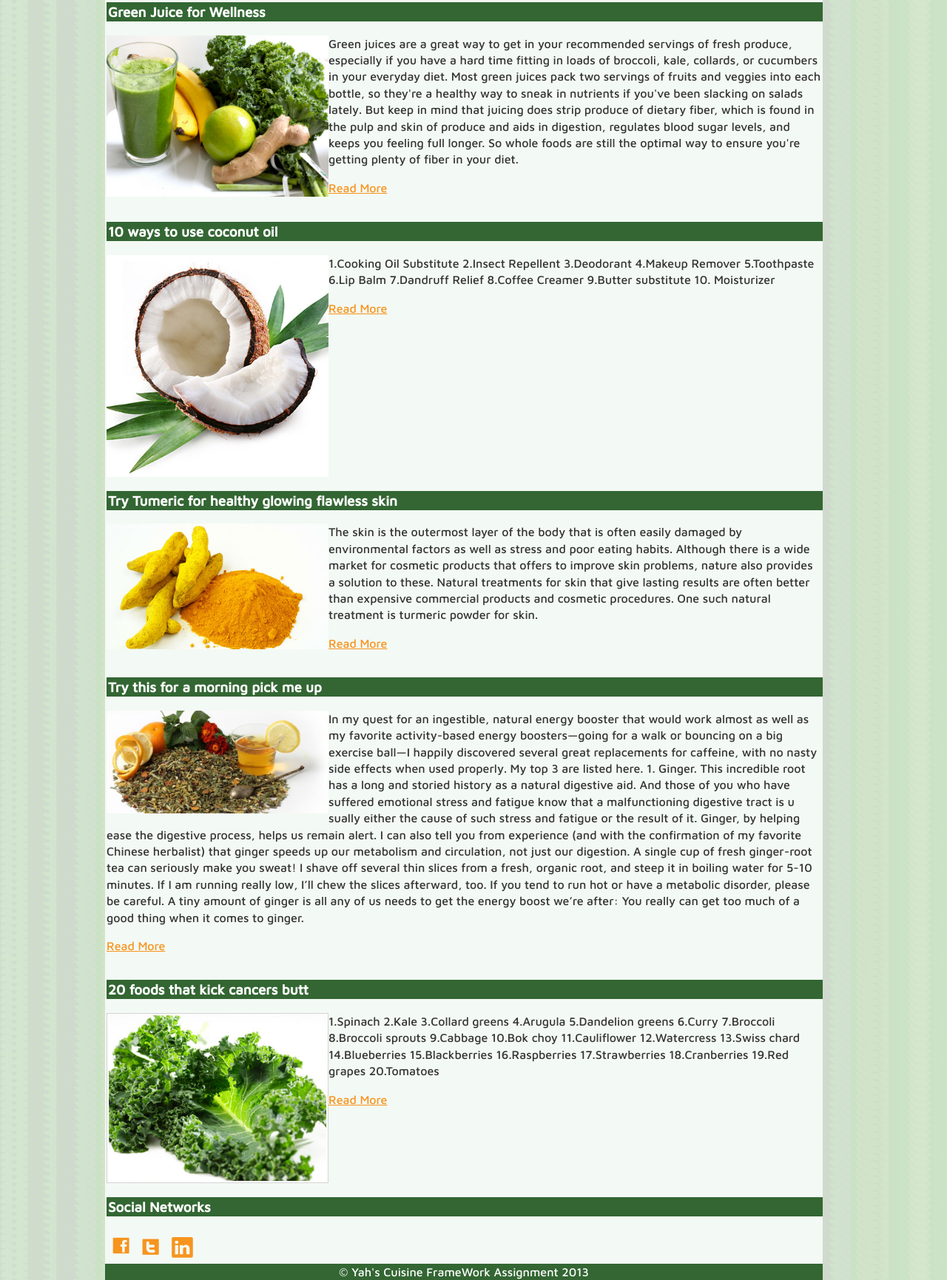
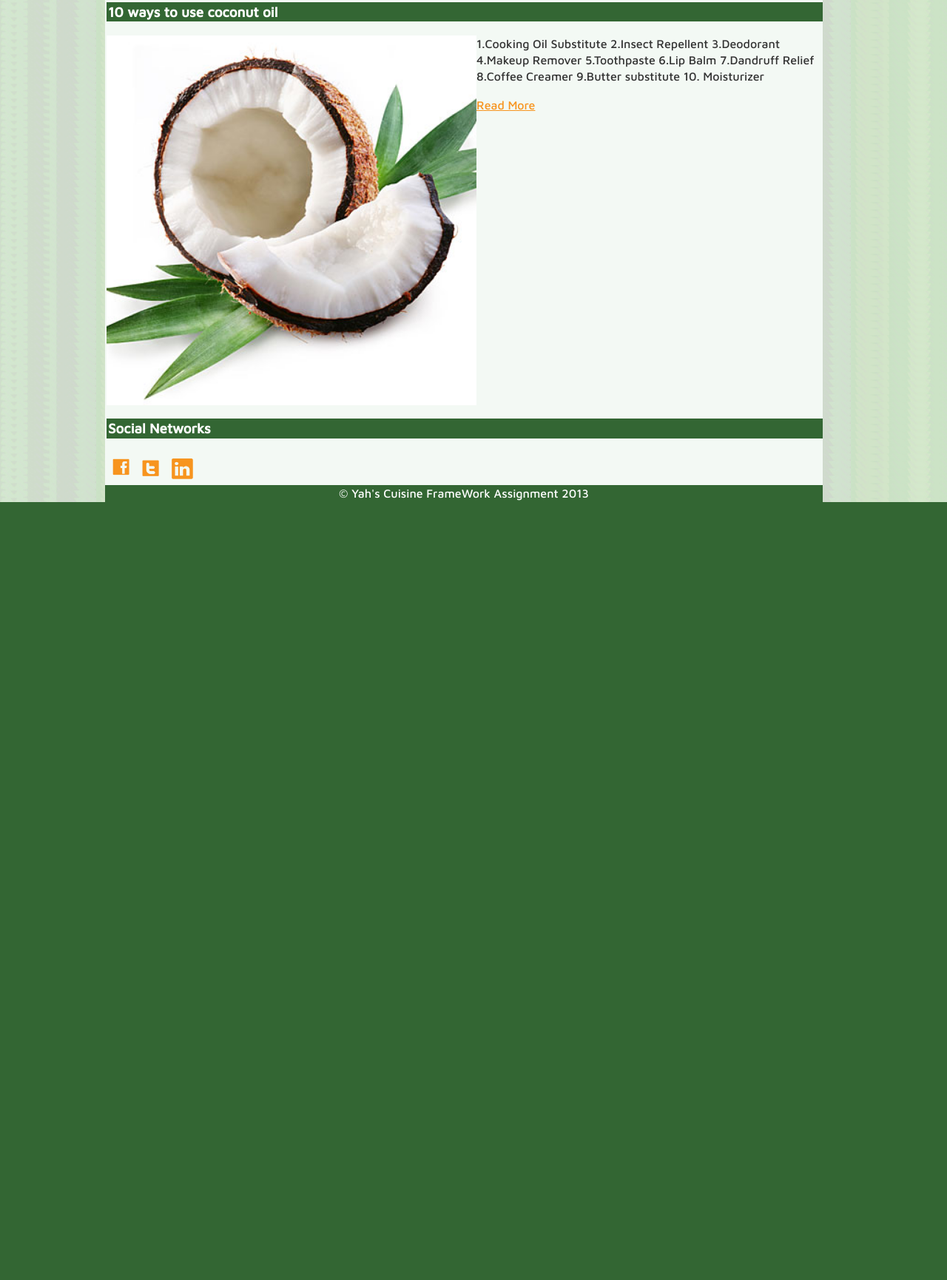
Before and after one commit to Mirajo/Beta, a plain HTML site: page blog.html in a window 1280 px wide. Shown: the part 382-2113 px from the top of the page at 74% size. After the commit the page ends 1061 px from the top, so only its background shows below. Drawn offline with Linux system fonts and the light colour scheme.

Commit message:
coconut oil
coconut oil

```diff
--- a/blog.html
+++ b/blog.html
@@ -36,51 +36,12 @@
 	<h1>Blog</h1>
 	</section>
 	<section class="grid_12">
-	<h3>Green Juice for Wellness</h3>
-	<p> <img src="images/green-juice.jpg" width="300" height="200" alt="Yah's Cuisine">Green juices are a great way to get in your recommended servings of fresh produce, especially if you have a hard time fitting in loads of
-	broccoli, kale, collards, or cucumbers in your everyday diet. Most green juices pack two servings of fruits and veggies into each bottle, so they're a healthy way to sneak in nutrients if you've been slacking on salads
-	lately. But keep in mind that juicing does strip produce of dietary fiber, which is found in the pulp and skin of produce and aids in digestion, regulates blood sugar levels, and keeps you feeling full longer. So whole
-	foods are still the optimal way to ensure you're getting plenty of fiber in your diet.
-	</p>
-	<p><a href="greenjuice.html">Read More</a></p>
-	</section>
-	<section class="grid_12">
 	<h3>10 ways to use coconut oil</h3>
-	<p> <img src="images/coconut.jpg" width="300" height="200" alt="Yah's Cuisine">1.Cooking Oil Substitute 2.Insect Repellent 3.Deodorant 4.Makeup Remover 5.Toothpaste 6.Lip Balm 7.Dandruff Relief 8.Coffee Creamer 9.Butter substitute
+	<p> <img src="images/coconut.jpg" width="500" height="500" alt="Yah's Cuisine">1.Cooking Oil Substitute 2.Insect Repellent 3.Deodorant 4.Makeup Remover 5.Toothpaste 6.Lip Balm 7.Dandruff Relief 8.Coffee Creamer 9.Butter substitute
 	10. Moisturizer
 	</p>
 	<p><a href="coconutoil.html">Read More</a></p>
 	 </section>
-	 <section class="grid_12">
-	<h3>Try Tumeric for healthy glowing flawless skin</h3>
-	<p><img src="images/tumeric.jpg" width="300" height="200" alt="Yah's Cuisine"> The skin is the outermost layer of the body that is often easily damaged by environmental factors as well as stress and poor eating habits.
-	Although there is a wide market for cosmetic products that offers to improve skin problems, nature also provides a solution to these.
-	Natural treatments for skin that give lasting results are often better than expensive commercial products and cosmetic procedures.
-	One such natural treatment is turmeric powder for skin.
-	</p>
-	<p><a href="#details">Read More</a></p>
-	 </section>
-	 <section class="grid_12">
-	<h3>Try this for a morning pick me up</h3>
-	<p><img src="images/morning.jpg" width="300" height="200" alt="Yah's Cuisine">In my quest for an ingestible, natural energy booster that would work almost as well as my favorite activity-based energy boosters—going for a
-	walk or bouncing on a big exercise ball—I happily discovered several great replacements for caffeine, with no nasty side effects when used properly. My top 3 are listed here.
-
-	1. Ginger. This incredible root has a long and storied history as a natural digestive aid. And those of you who have suffered emotional stress and fatigue know that a malfunctioning digestive tract is u
-	sually either the cause of such stress and fatigue or the result of it. Ginger, by helping ease the digestive process, helps us remain alert. I can also tell you from experience (and with the confirmation
-	of my favorite Chinese herbalist) that ginger speeds up our metabolism and circulation, not just our digestion. A single cup of fresh ginger-root tea can seriously make you sweat! I shave off several thin slices
-	from a fresh, organic root, and steep it in boiling water for 5-10 minutes. If I am running really low, I’ll chew the slices afterward, too. If you tend to run hot or have a metabolic disorder, please be careful.
-	A tiny amount of ginger is all any of us needs to get the energy boost we’re after: You really can get too much of a good thing when it comes to ginger.
-	</p>
-	<p><a href="#details">Read More</a></p>
-	 </section>
-	 <section class="grid_12">
-	<h3>20 foods that kick cancers butt</h3>
-	<p><img src="images/kale.jpg" width="300" height="200" alt="Yah's Cuisine"> 1.Spinach 2.Kale 3.Collard greens 4.Arugula 5.Dandelion greens 6.Curry 7.Broccoli 8.Broccoli sprouts 9.Cabbage 10.Bok choy 11.Cauliflower 12.Watercress
-	13.Swiss chard 14.Blueberries 15.Blackberries 16.Raspberries 17.Strawberries 18.Cranberries 19.Red grapes 20.Tomatoes
-
-	</p>
-	<p id="details"><a href="#details">Read More</a></p>
-	</section>
 	</article>
 	<section class="grid_12">
 	<h3>Social Networks</h3>
```
